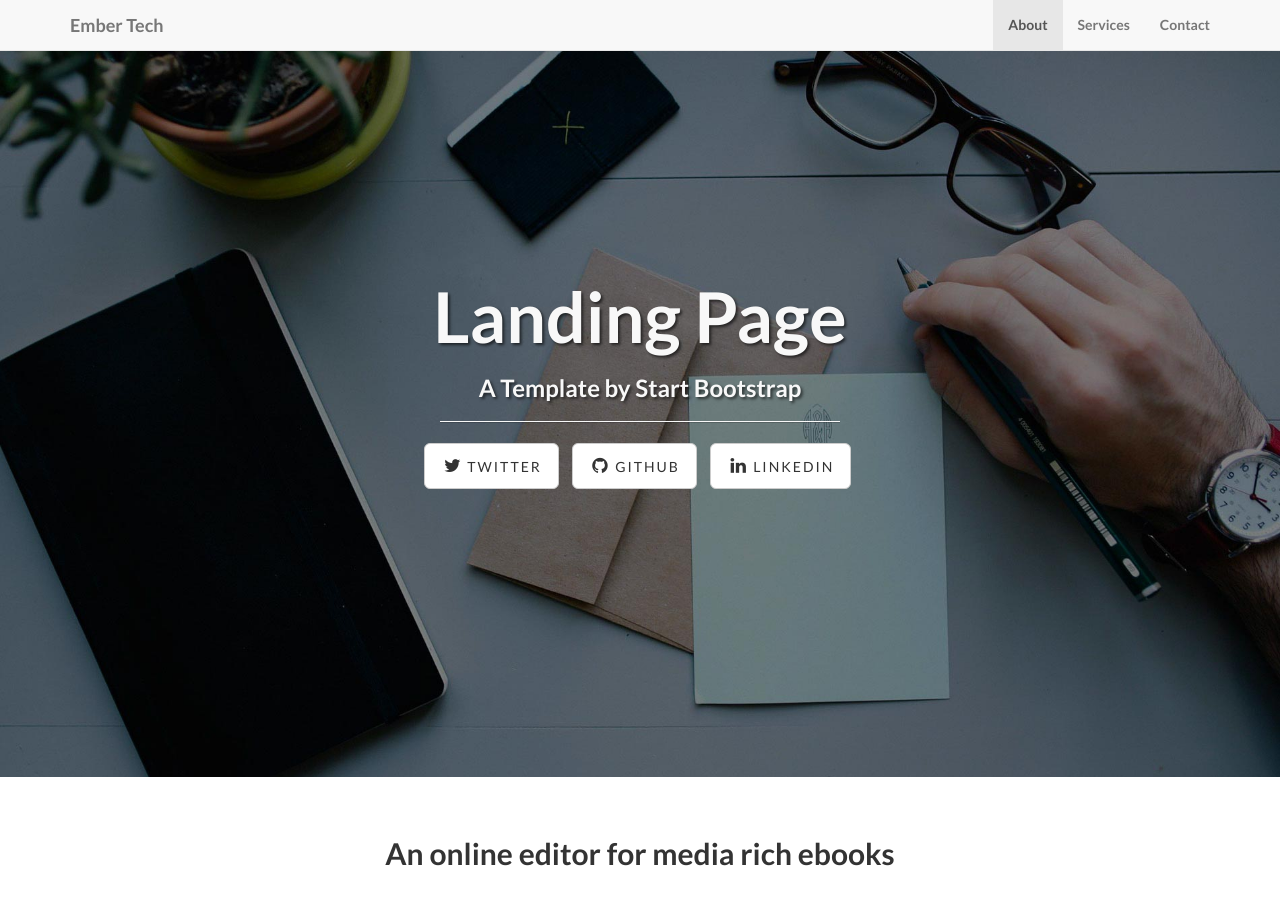
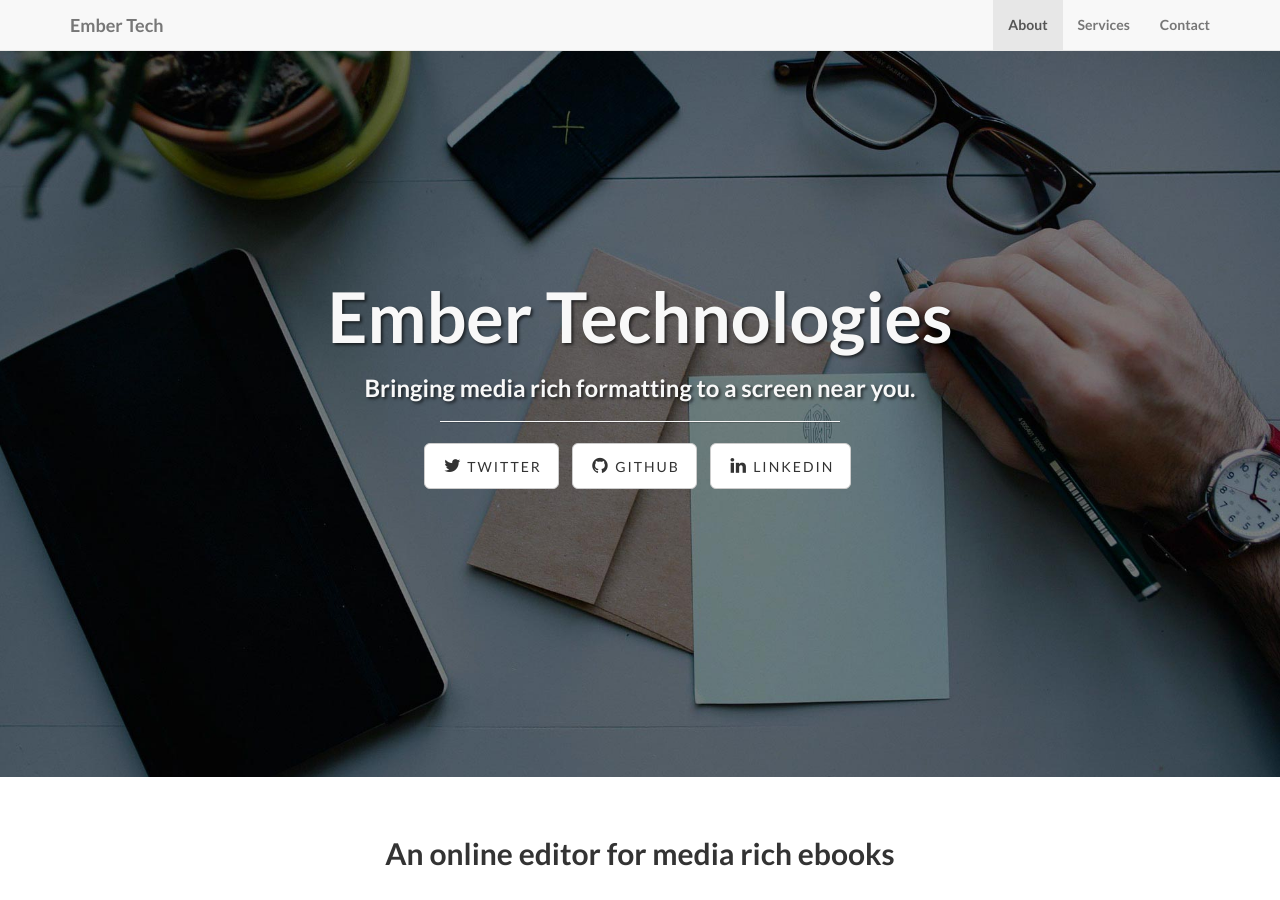
Before and after one commit to embertechnologies/embertechnologies.github.io, a Jekyll site: the page built from index.html, in a window 1280 px wide and 900 px high. Built offline with Jekyll 4.4.1, drawn with Linux system fonts in a browser that asks for light colours.

Commit message:
new commit

```diff
--- a/index.html
+++ b/index.html
@@ -1,5 +1,5 @@
 ---
 layout: default
-title: Landing Page
-subTitle: A Template by Start Bootstrap
+title: Ember Technologies
+subTitle: Bringing media rich formatting to a screen near you.
 ---
```
